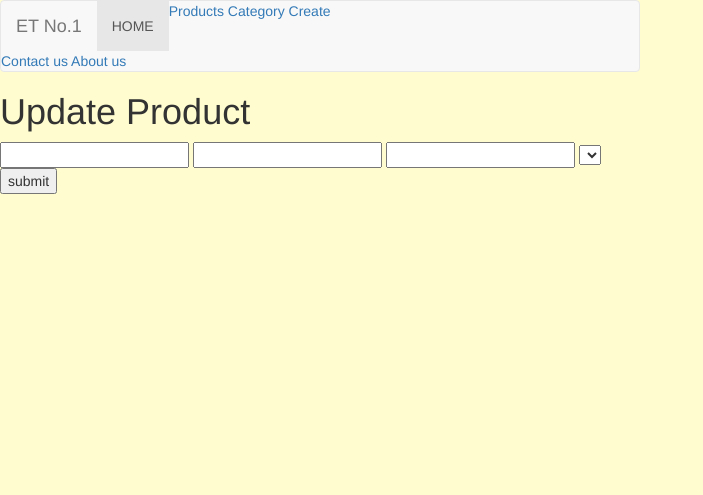
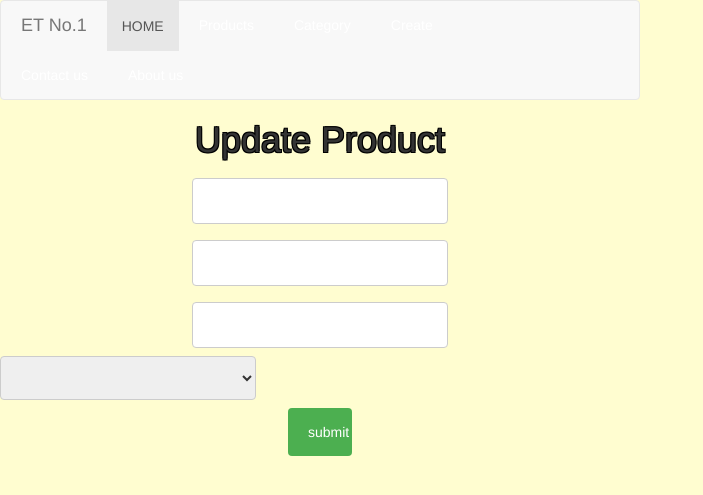
Before and after one commit to rralph091/TryHardmofo, a PHP site: page /form_update.php?id=1 in a window 1280 px wide. Shown: the top 495 px of the page, without its empty margins (0-703 px from the left). Run offline with PHP 8.4, Linux system fonts and the light colour scheme; data that the repository does not hold is empty.

Commit message:
Update style.css

```diff
--- a/style.css
+++ b/style.css
@@ -4,11 +4,66 @@
 
   /* Style the body */
   body {
-    font-family: "Times New Roman", Times, serif;
+    font-family: Arial, Helvetica, sans-serif;
     margin: 0;
     width: 50%;
     margin: auto;
+    background-color: #fffdd0;
   }
+
+  .header {
+    padding: 20px;
+    text-align: center;
+  }
+
+  /* Sticky navbar - toggles between relative and fixed, depending on the scroll position. It is positioned relative until a given offset position is met in the viewport - then it "sticks" in place (like position:fixed). The sticky value is not supported in IE or Edge 15 and earlier versions. However, for these versions the navbar will inherit default position */
+  .navbar {
+    overflow: hidden;
+    background-color: #111;
+    position: sticky;
+    text-align: center;
+    top: 0;
+  }
+
+  /* Style the navigation bar links */
+  .navbar a {
+    float: left;
+    display: block;
+    color: white;
+    text-align: center;
+    padding: 14px 20px;
+    text-decoration: none;
+  }
+
+
+  /* Right-aligned link */
+  .navbar a.right {
+    float: right;
+  }
+
+  /* Change color on hover */
+  .navbar a:hover {
+    background-color: #ddd;
+    color: black;
+  }
+
+  /* Active/current link */
+  .navbar a.active {
+    background-color: #666;
+    color: white;
+  }
+
+
+
+  /* Footer */
+  .footer {
+    padding: 20px;
+    text-align: center;
+    background-color: #6f9ad4;
+    margin-top: 20px;
+    color: white;
+  }
+
 
   /* Responsive layout - when the screen is less than 400px wide, make the navigation links stack on top of each other instead of next to each other */
   @media screen and (max-width: 400px) {
@@ -21,19 +76,109 @@
   table {
     border-collapse: collapse;
     width: 100%;
+    background-color: #ddffff;
   }
 
   th, td {
- border: 2px solid #1a1a1a;
-  padding: 8px;
+    text-align: left;
+    padding: 8px;
+    font-family: 'Mukta', sans-serif;
+    border-bottom: 1px solid #c4e9ff;
   }
 
-  tr:nth-child(even){background-color: #00cccc}
+ tr:nth-child(even){background-color: #00FFFF}
 
   th {
-  padding-top: 10px;
-  padding-bottom: 10px;
-  text-align: left;
-  background-color: #262626;
+    background-color: #003366;
+    color: white;
+  }
+
+.box{
+	 position: absolute;
+  top: 50%;
+  transform: translateY(-50%);
+  width: 70%;
+  padding: 0 20px;
+  right: 13%;
+margin-left: auto;
+margin-right: auto;
+
+}
+.insidebox{
+display: flex;
+  max-width: 800px;
+margin: 0 auto;
+  background: rgba(0,0,0,0.8);
+  padding: 65px;
+  border-radius: 5px;
+  box-shadow: 0 0 10px rgba(0,0,0,0.3);
+}
+
+.txtholder{
+	margin-top: -40px;
+
+}
+
+.detail{
+	position: relative;
+	right: -23%;
+	top: -25%;
+	margin: 0 auto;
+  background: transparent;
+  border: 0px;
+  padding: 12px;
+  color: #f1f1f1;
+  width: 70%;
+}
+
+.send{
+	background: #000;
+  text-align: center;
+  padding: 10px;
+  border-radius: 50px;
+  color: #f1f1f1;
+  cursor: pointer;
+  text-transform: uppercase;
+	position: absolute;
+	margin-left: -18%;
+	margin-top: 60px;
+}
+.send:hover {
+  background-color: grey;
+}
+
+h1{
+  font-family: 'Times New Roman;
   color: white;
-  }
+  text-align: center;
+  text-shadow: -1px -1px 0 #000, 1px -1px 0 #000, -1px 1px 0 #000, 1px 1px 0 #000;
+}
+
+input[type=text], select {
+  width: 40%;
+  padding: 12px 20px;
+  margin: 8px 30%;
+  display: inline-block;
+  border: 1px solid #ccc;
+  border-radius: 4px;
+  box-sizing: border-box;
+  text-align: center;
+}
+
+input[type=submit] {
+  width: 10%;
+  background-color: #4CAF50;
+  color: white;
+  padding: 14px 20px;
+  margin: 8px 45%;
+  border: none;
+  border-radius: 4px;
+  cursor: pointer;
+}
+
+input[type=submit]:hover {
+  background-color: #45a049;
+}
+.category{
+  text-align: center;
+}
```
